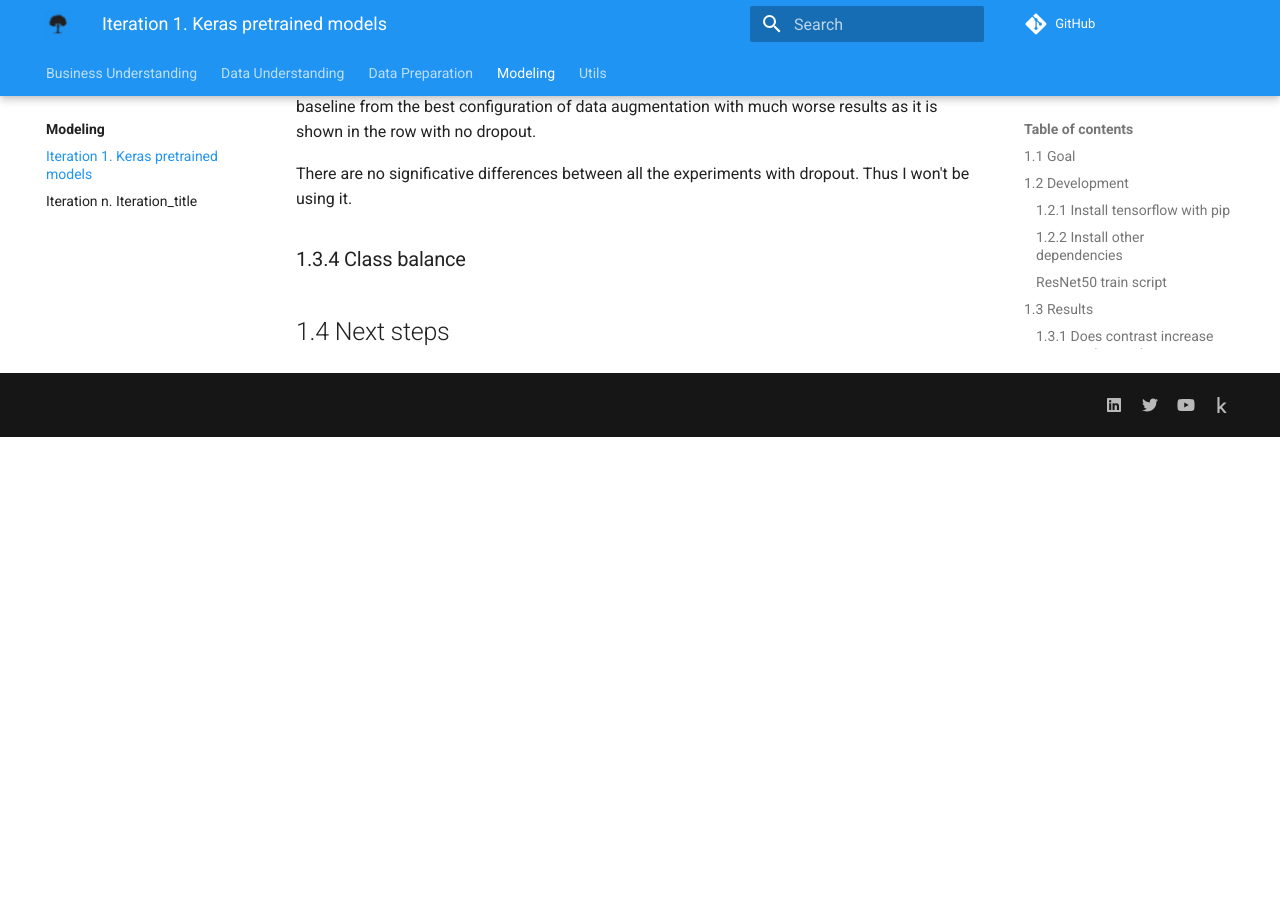
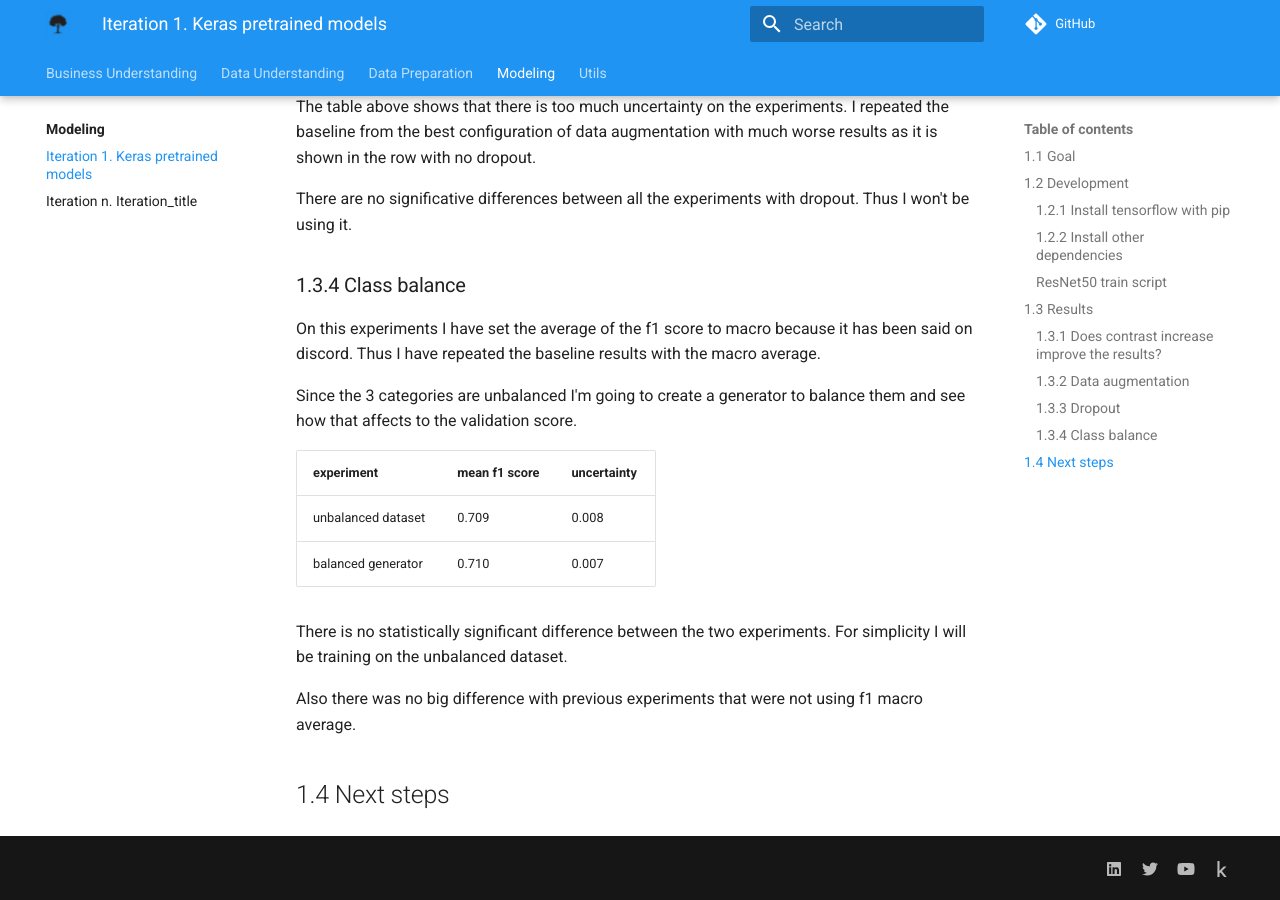
Before and after one commit to ironbar/schneider_zero_deforestation, an MkDocs documentation site: the page built from docs/modeling/01_Iteration_1.md, in a window 1280 px wide and 900 px high, scrolled down 2385 px. Built offline with MkDocs 1.6.1 and Material for MkDocs 9.7.7, drawn with Linux system fonts in a browser that asks for light colours; comment, search, counter and statistics services are not loaded; before the commit the page ends 2822 px from its top, so only the background shows below that; some of the changed text lies outside the part shown.

Commit message:
more experiments

```diff
--- a/docs/modeling/01_Iteration_1.md
+++ b/docs/modeling/01_Iteration_1.md
@@ -48,6 +48,8 @@ way we could have mean value and uncertainty for each option.
 ## 1.3 Results
 
 I have run 6 experiments for each option to be able to estimate the mean f1 score and the uncertainty.
+All results are validation scores. I'm using 20% of the training data for validation, always with
+the same seed.
 
 ### 1.3.1 Does contrast increase improve the results?
 
@@ -91,4 +93,20 @@ There are no significative differences between all the experiments with dropout.
 
 ### 1.3.4 Class balance
 
+On this experiments I have set the average of the f1 score to macro because it has been said on discord.
+Thus I have repeated the baseline results with the macro average.
+
+Since the 3 categories are unbalanced I'm going to create a generator to balance them and see how
+that affects to the validation score.
+
+| experiment         | mean f1 score | uncertainty |
+|--------------------|---------------|-------------|
+| unbalanced dataset | 0.709         | 0.008       |
+| balanced generator | 0.710         | 0.007       |
+
+There is no statistically significant difference between the two experiments. For simplicity I will
+be training on the unbalanced dataset.
+
+Also there was no big difference with previous experiments that were not using f1 macro average.
+
 ## 1.4 Next steps
```
